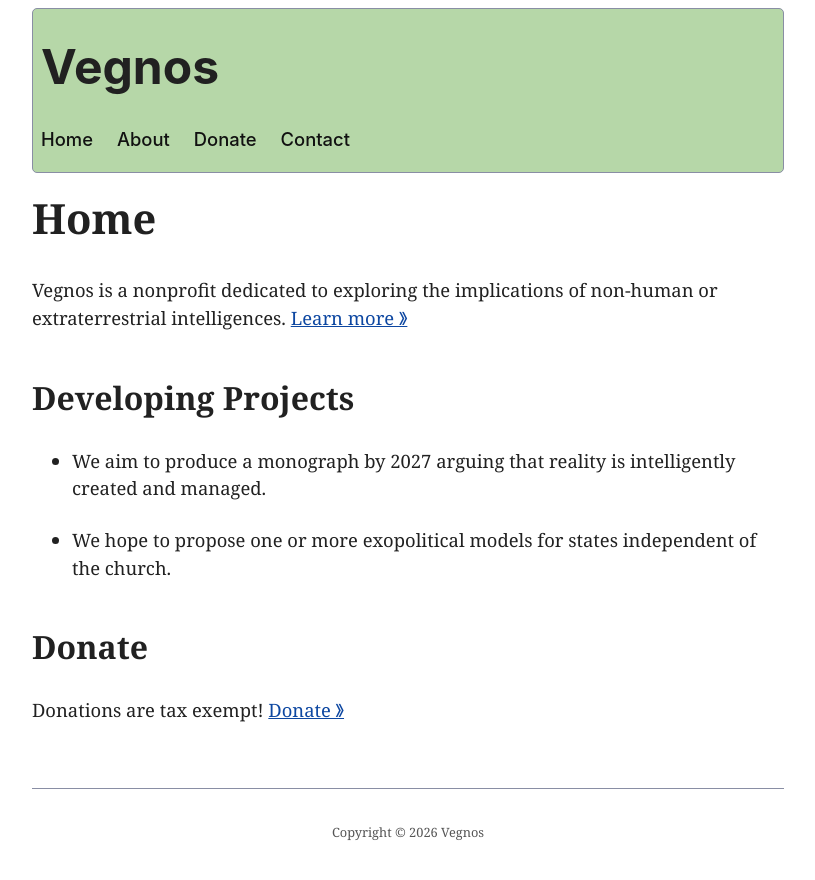
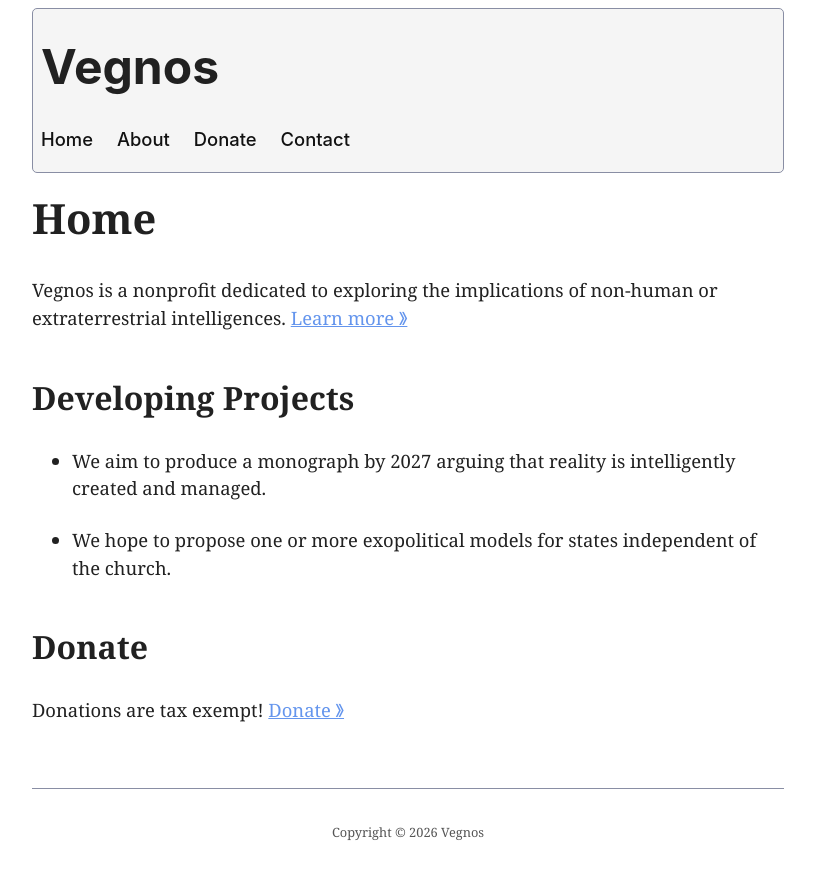
Before and after one commit to jklmnop10/vegnos, a Jekyll site: the page built from index.md, in a window 1280 px wide. Shown: the top 880 px of the page, without its empty margins (232-1047 px from the left). Built offline with Jekyll 4.4.1, drawn with Linux system fonts in a browser that asks for light colours.

Commit message:
Update stylesheet.css

```diff
--- a/assets/css/stylesheet.css
+++ b/assets/css/stylesheet.css
@@ -11,11 +11,12 @@
   /* Default (light) theme */
   --bg: #fff;
   /*--accent-bg: #f5f7ff;*/
-  --accent-bg: #b6d7a8;
+  --accent-bg: #f5f5f5;
   --text: #212121;
   --text-light: #585858;
   --border: #898EA4;
-  --accent: #0d47a1;
+  /*--accent: #0d47a1;*/
+  --accent: #6495ed;
   --accent-hover: #1266e2;
   --accent-text: var(--bg);
   --code: #d81b60;
@@ -32,8 +33,7 @@
     --accent-bg: #2b2b2b;
     --text: #dcdcdc;
     --text-light: #ababab;
-    /*--accent: #ffb300;*/
-    --accent: #0b4f2c;
+    --accent: #ffb300;
     --accent-hover: #ffe099;
     --accent-text: var(--bg);
     --code: #f06292;
```
